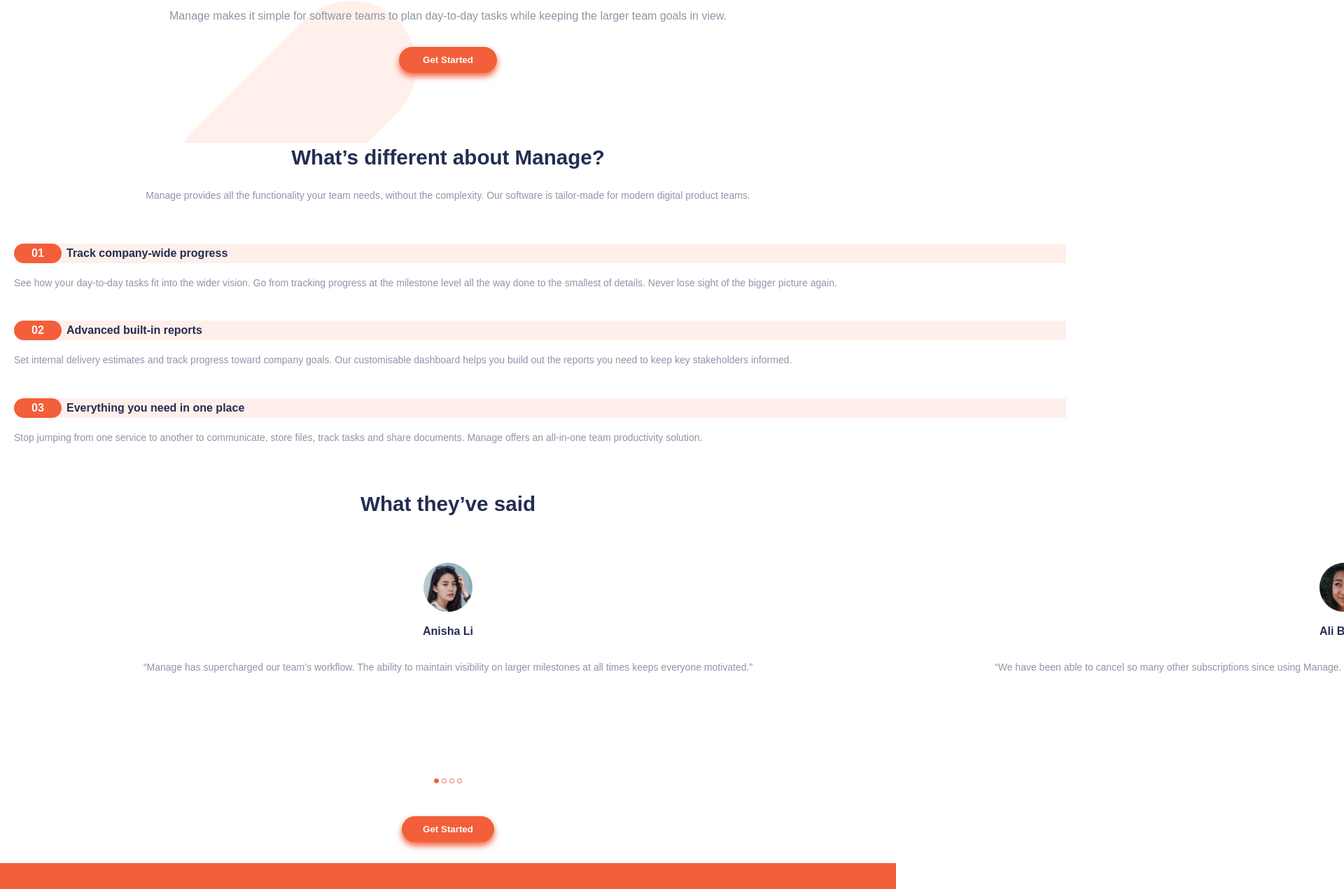
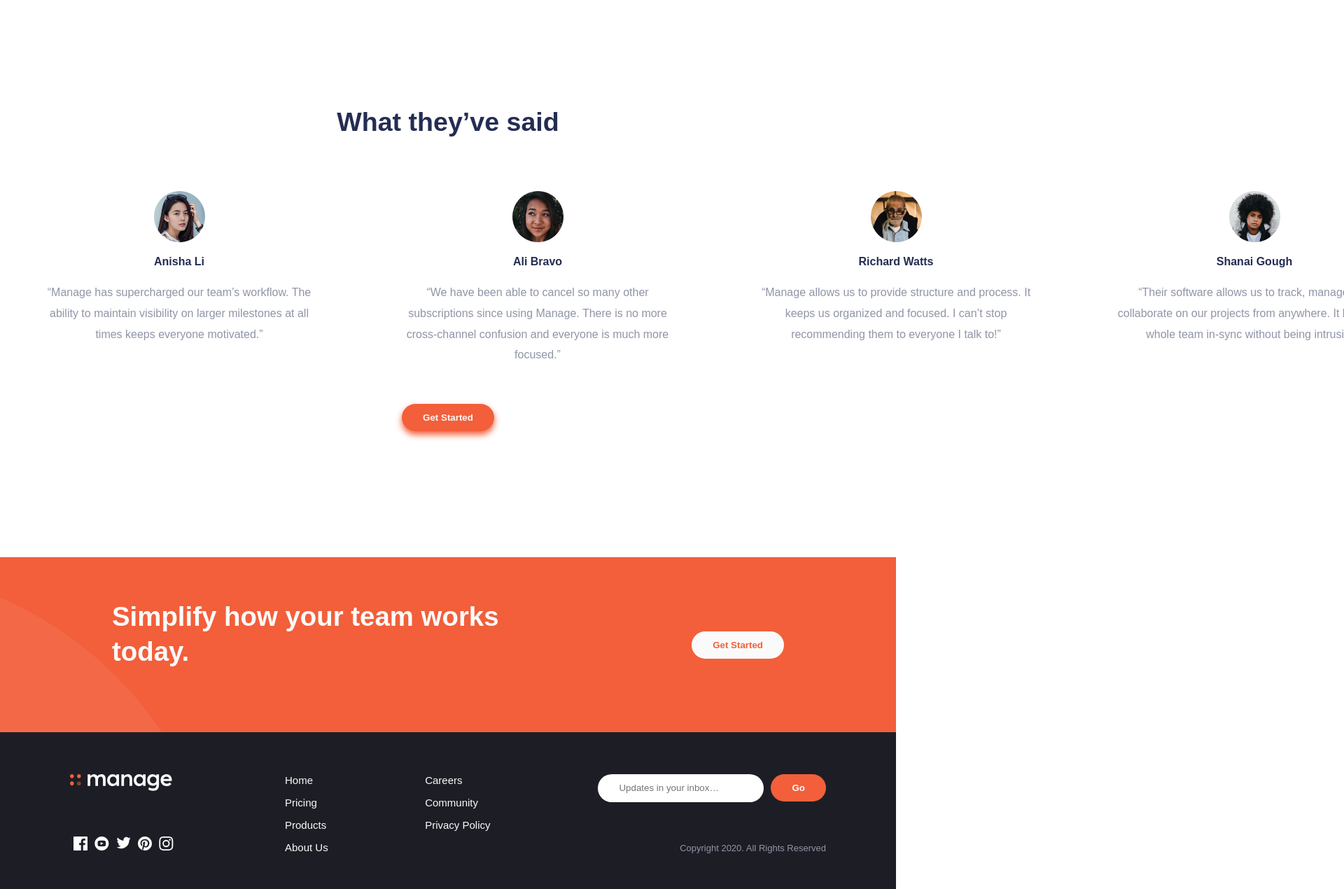
Before and after one commit to SakonBel/manage-landing-page-FEM, a React (Create React App) app: page / in a window 1280 px wide. Shown: the part 1290-2560 px from the top of the page at 70% size, 1920 px wide, since content can reach past the window. Built offline with nearby package versions, Linux system fonts and the light colour scheme; a web font is replaced by a local one.

Commit message:
Finished designing on all viewport

```diff
--- a/src/components/Footer.js
+++ b/src/components/Footer.js
@@ -18,12 +18,12 @@ const Footer = () => {
             <li className="f-item">Home</li>
             <li className="f-item">Pricing</li>
             <li className="f-item">Products</li>
-            <li className="f-item">About Us</li>
+            <li className="f-item last">About Us</li>
           </ul>
           <ul className="link">
             <li className="f-item">Careers</li>
             <li className="f-item">Community</li>
-            <li className="f-item">Privacy Policy</li>
+            <li className="f-item last">Privacy Policy</li>
           </ul>
         </div>
         <div className="bottom-logo">
--- a/src/style/css/index.css
+++ b/src/style/css/index.css
@@ -331,7 +331,7 @@ button {
 }
 
 .testimonial[class~="page-2"] .slider {
-  left: -100vw;
+  left: -100%;
 }
 
 .testimonial[class~="page-2"] .item-2 {
@@ -339,7 +339,7 @@ button {
 }
 
 .testimonial[class~="page-3"] .slider {
-  left: -200vw;
+  left: -200%;
 }
 
 .testimonial[class~="page-3"] .item-3 {
@@ -347,7 +347,7 @@ button {
 }
 
 .testimonial[class~="page-4"] .slider {
-  left: -300vw;
+  left: -300%;
 }
 
 .testimonial[class~="page-4"] .item-4 {
@@ -459,7 +459,151 @@ footer p {
   padding-bottom: 30px;
 }
 
-@media (min-width: 1440px) {
+@media (min-width: 550px) {
+  .navbar {
+    width: 100%;
+    padding: 0 50px;
+  }
+  .navbar nav {
+    -webkit-transform: translateX(1000px);
+            transform: translateX(1000px);
+    -webkit-transition: 0.5s;
+    transition: 0.5s;
+  }
+  .navbar nav .main-nav {
+    margin-left: 0;
+    margin-right: auto;
+  }
+  .navbar .logo img {
+    -webkit-transform: scale(1);
+            transform: scale(1);
+  }
+  .navbar .logo .hamburger {
+    -webkit-transition: 0.5s;
+    transition: 0.5s;
+  }
+  main {
+    display: unset;
+  }
+  .hero {
+    padding-left: 50px;
+  }
+  .hero .container-1,
+  .hero .container-2 {
+    padding-right: 50px;
+  }
+  .hero .container-2 {
+    background-size: 60%;
+    background-position: 430px -50px;
+  }
+  .hero .container-2 p {
+    padding: 30px 0;
+  }
+  .features {
+    padding-left: 50px;
+    padding-right: 50px;
+  }
+}
+
+@media (min-width: 950px) {
+  .navbar {
+    width: 100%;
+    padding: 0 80px;
+  }
+  .navbar nav .main-nav {
+    margin-left: 0;
+    margin-right: auto;
+  }
+  .hero {
+    padding: 0 80px;
+    display: -webkit-box;
+    display: -ms-flexbox;
+    display: flex;
+    -webkit-box-orient: horizontal;
+    -webkit-box-direction: reverse;
+        -ms-flex-direction: row-reverse;
+            flex-direction: row-reverse;
+    padding-top: 200px;
+  }
+  .hero .container-1,
+  .hero .container-2 {
+    background-image: none;
+    width: 50%;
+  }
+  .hero .container-1 {
+    padding: 0;
+  }
+  .hero .container-2 {
+    text-align: left;
+  }
+  .hero .container-2 button {
+    -ms-grid-column: 1;
+        grid-column-start: 1;
+    margin-left: 0;
+    margin-right: auto;
+  }
+  .features {
+    padding: 0 80px;
+    display: -webkit-box;
+    display: -ms-flexbox;
+    display: flex;
+    -webkit-box-pack: justify;
+        -ms-flex-pack: justify;
+            justify-content: space-between;
+    padding: 100px;
+  }
+  .features .container-1,
+  .features .container-2 {
+    width: 40%;
+  }
+  .features .container-1 {
+    display: -webkit-box;
+    display: -ms-flexbox;
+    display: flex;
+    -webkit-box-orient: vertical;
+    -webkit-box-direction: normal;
+        -ms-flex-direction: column;
+            flex-direction: column;
+    margin: 0;
+    -webkit-box-pack: start;
+        -ms-flex-pack: start;
+            justify-content: flex-start;
+  }
+  .features .container-1 h2,
+  .features .container-1 p {
+    padding-left: 0;
+    text-align: left;
+  }
+  .testimonial {
+    padding-bottom: 100px;
+  }
+  .testimonial .slider {
+    width: 240%;
+  }
+  .testimonial .slider .person {
+    width: 60%;
+  }
+  .testimonial .slider .person p {
+    margin: 0 auto;
+    width: 80%;
+  }
+  .testimonial .pagination {
+    visibility: hidden;
+  }
+  .cta {
+    padding: 50px 100px;
+  }
+  .cta h2 {
+    padding-bottom: 30px;
+  }
+  footer .footer .footer-link {
+    width: 40%;
+    -ms-flex-pack: distribute;
+        justify-content: space-around;
+  }
+}
+
+@media (min-width: 1150px) {
   button {
     padding: 12px 30px;
   }
@@ -474,7 +618,7 @@ footer p {
     -webkit-box-align: center;
         -ms-flex-align: center;
             align-items: center;
-    padding: 0 160px;
+    padding: 0 100px;
     padding-top: 30px;
   }
   .navbar .logo {
@@ -497,7 +641,7 @@ footer p {
     display: none;
   }
   .navbar nav {
-    width: 50%;
+    width: 60%;
     position: unset;
     visibility: visible;
     -webkit-transform: translateX(0);
@@ -534,7 +678,13 @@ footer p {
     -webkit-box-direction: reverse;
         -ms-flex-direction: row-reverse;
             flex-direction: row-reverse;
-    padding: 0 160px;
+    -webkit-box-align: center;
+        -ms-flex-align: center;
+            align-items: center;
+    -webkit-box-pack: justify;
+        -ms-flex-pack: justify;
+            justify-content: space-between;
+    padding: 0 100px;
     padding-top: 95px;
     background-image: url("../../images/bg-tablet-pattern.svg");
     background-repeat: no-repeat;
@@ -543,7 +693,7 @@ footer p {
   }
   .hero .container-1 {
     background: none;
-    width: 50%;
+    width: 40%;
   }
   .hero .container-1 img {
     padding-right: 0;
@@ -551,12 +701,12 @@ footer p {
   .hero .container-2 {
     display: unset;
     background-image: none;
-    width: 50%;
+    width: 60%;
     text-align: left;
   }
   .hero .container-2 h1 {
-    font-size: 3.5rem;
-    line-height: 1.15;
+    font-size: 3rem;
+    line-height: 1.05;
     padding: 0;
     padding-top: 175px;
     width: 90%;
@@ -575,7 +725,7 @@ footer p {
     -webkit-box-pack: justify;
         -ms-flex-pack: justify;
             justify-content: space-between;
-    padding: 85px 160px;
+    padding: 85px 100px;
   }
   .features .container-1 {
     display: unset;
@@ -584,7 +734,7 @@ footer p {
   }
   .features .container-1 h2 {
     padding: 0;
-    font-size: 2.35rem;
+    font-size: 2.2rem;
     line-height: 1.15;
   }
   .features .container-1 p {
@@ -625,14 +775,14 @@ footer p {
   }
   .testimonial h2 {
     padding: 20px 0;
-    font-size: 2.5rem;
+    font-size: 2.35rem;
   }
   .testimonial .slider {
     width: 160%;
     margin-top: 20px;
   }
   .testimonial .slider .person {
-    width: 40vw;
+    width: 40%;
   }
   .testimonial .slider .person img {
     width: 73px;
@@ -660,9 +810,116 @@ footer p {
     padding: 60px 160px;
   }
   .cta h2 {
-    width: 40%;
+    width: 60%;
     margin: 0;
     text-align: left;
   }
+  footer {
+    position: relative;
+    padding: 60px 100px;
+  }
+  footer .footer {
+    -webkit-box-orient: horizontal;
+    -webkit-box-direction: reverse;
+        -ms-flex-direction: row-reverse;
+            flex-direction: row-reverse;
+    -webkit-box-align: stretch;
+        -ms-flex-align: stretch;
+            align-items: stretch;
+    -webkit-box-pack: justify;
+        -ms-flex-pack: justify;
+            justify-content: space-between;
+  }
+  footer .footer form {
+    display: -webkit-box;
+    display: -ms-flexbox;
+    display: flex;
+    -webkit-box-align: center;
+        -ms-flex-align: center;
+            align-items: center;
+    -ms-flex-item-align: start;
+        align-self: flex-start;
+  }
+  footer .footer form input {
+    margin: 0;
+    margin-right: 10px;
+  }
+  footer .footer .footer-link {
+    -ms-flex-pack: distribute;
+        justify-content: space-around;
+  }
+  footer .footer .footer-link .last {
+    padding-bottom: 0;
+  }
+  footer .footer .bottom-logo {
+    -webkit-box-orient: vertical;
+    -webkit-box-direction: reverse;
+        -ms-flex-direction: column-reverse;
+            flex-direction: column-reverse;
+    -webkit-box-pack: justify;
+        -ms-flex-pack: justify;
+            justify-content: space-between;
+  }
+  footer .footer .bottom-logo .social-link ul li {
+    -webkit-transform: scale(1);
+            transform: scale(1);
+    padding: 0 5px;
+    margin: 0;
+  }
+  footer .footer .bottom-logo .logo {
+    margin: 0 auto;
+    margin-left: 0;
+    -webkit-transform: scale(1);
+            transform: scale(1);
+  }
+  footer p {
+    position: absolute;
+    padding-bottom: 0;
+    right: 100px;
+    bottom: 60px;
+  }
+}
+
+@media (min-width: 1440px) {
+  .navbar {
+    padding: 0 160px;
+  }
+  .navbar nav {
+    width: 50%;
+  }
+  main {
+    display: unset;
+  }
+  .hero {
+    padding: 0 160px;
+    padding-top: 95px;
+  }
+  .hero .container-2 h1 {
+    font-size: 3.5rem;
+    line-height: 1.15;
+    padding-top: 175px;
+  }
+  .features {
+    padding: 85px 160px;
+  }
+  .features .container-1 h2 {
+    font-size: 2.35rem;
+  }
+  .testimonial h2 {
+    font-size: 2.5rem;
+  }
+  .cta {
+    padding: 60px 160px;
+  }
+  .cta h2 {
+    width: 40%;
+  }
+  footer {
+    padding: 60px 160px;
+  }
+  footer p {
+    right: 160px;
+    bottom: 60px;
+  }
 }
 /*# sourceMappingURL=index.css.map */
--- /dev/null
+++ b/src/style/sass/_laptop.scss
@@ -0,0 +1,97 @@
+// Laptop
+
+@media (min-width: 950px) {
+  .navbar {
+    width: 100%;
+    padding: 0 80px;
+
+    nav .main-nav {
+      margin-left: 0;
+      margin-right: auto;
+    }
+  }
+
+  .hero {
+    padding: 0 80px;
+    display: flex;
+    flex-direction: row-reverse;
+    padding-top: 200px;
+
+    .container-1,
+    .container-2 {
+      background-image: none;
+      width: 50%;
+    }
+
+    .container-1 {
+      padding: 0;
+    }
+
+    .container-2 {
+      text-align: left;
+      button {
+        grid-column-start: 1;
+        margin-left: 0;
+        margin-right: auto;
+      }
+    }
+  }
+
+  .features {
+    padding: 0 80px;
+    display: flex;
+    justify-content: space-between;
+    padding: 100px;
+
+    .container-1,
+    .container-2 {
+      width: 40%;
+    }
+
+    .container-1 {
+      display: flex;
+      flex-direction: column;
+      margin: 0;
+      justify-content: flex-start;
+
+      h2,
+      p {
+        padding-left: 0;
+        text-align: left;
+      }
+    }
+  }
+
+  .testimonial {
+    padding-bottom: 100px;
+    .slider {
+      width: 240%;
+      .person {
+        width: 60%;
+
+        p {
+          margin: 0 auto;
+          width: 80%;
+        }
+      }
+    }
+
+    .pagination {
+      visibility: hidden;
+    }
+  }
+
+  .cta {
+    padding: 50px 100px;
+    h2 {
+      padding-bottom: 30px;
+    }
+  }
+
+  footer .footer {
+    .footer-link {
+      width: 40%;
+      justify-content: space-around;
+    }
+  }
+}
--- a/src/style/sass/_viewport.scss
+++ b/src/style/sass/_notebook.scss
@@ -1,6 +1,6 @@
-// Desktop
+// Notebook
 
-@media (min-width: 1440px) {
+@media (min-width: 1150px) {
   button {
     padding: 12px 30px;
   }
@@ -10,7 +10,7 @@
     display: flex;
     justify-content: space-between;
     align-items: center;
-    padding: 0 160px;
+    padding: 0 100px;
     padding-top: 30px;
 
     .logo {
@@ -28,7 +28,7 @@
     }
 
     nav {
-      width: 50%;
+      width: 60%;
       position: unset;
       visibility: visible;
       transform: translateX(0);
@@ -62,7 +62,9 @@
   .hero {
     display: flex;
     flex-direction: row-reverse;
-    padding: 0 160px;
+    align-items: center;
+    justify-content: space-between;
+    padding: 0 100px;
     padding-top: 95px;
     background-image: url("../../images/bg-tablet-pattern.svg");
     background-repeat: no-repeat;
@@ -71,7 +73,7 @@
 
     .container-1 {
       background: none;
-      width: 50%;
+      width: 40%;
       img {
         padding-right: 0;
       }
@@ -80,12 +82,12 @@
     .container-2 {
       display: unset;
       background-image: none;
-      width: 50%;
+      width: 60%;
       text-align: left;
 
       h1 {
-        font-size: 3.5rem;
-        line-height: 1.15;
+        font-size: 3rem;
+        line-height: 1.05;
         padding: 0;
         padding-top: 175px;
         width: 90%;
@@ -105,7 +107,7 @@
   .features {
     display: flex;
     justify-content: space-between;
-    padding: 85px 160px;
+    padding: 85px 100px;
 
     .container-1 {
       display: unset;
@@ -114,7 +116,7 @@
 
       h2 {
         padding: 0;
-        font-size: 2.35rem;
+        font-size: 2.2rem;
         line-height: 1.15;
       }
 
@@ -160,7 +162,7 @@
 
     h2 {
       padding: 20px 0;
-      font-size: 2.5rem;
+      font-size: 2.35rem;
     }
 
     .slider {
@@ -168,7 +170,7 @@
       margin-top: 20px;
 
       .person {
-        width: 40vw;
+        width: 40%;
         img {
           width: 73px;
         }
@@ -195,9 +197,64 @@
     padding: 60px 160px;
 
     h2 {
-      width: 40%;
+      width: 60%;
       margin: 0;
       text-align: left;
     }
   }
+
+  footer {
+    position: relative;
+    padding: 60px 100px;
+
+    .footer {
+      flex-direction: row-reverse;
+      align-items: stretch;
+      justify-content: space-between;
+
+      form {
+        display: flex;
+        align-items: center;
+        align-self: flex-start;
+
+        input {
+          margin: 0;
+          margin-right: 10px;
+        }
+      }
+
+      .footer-link {
+        justify-content: space-around;
+
+        .last {
+          padding-bottom: 0;
+        }
+      }
+
+      .bottom-logo {
+        flex-direction: column-reverse;
+        justify-content: space-between;
+
+        .social-link ul {
+          li {
+            transform: scale(1);
+            padding: 0 5px;
+            margin: 0;
+          }
+        }
+
+        .logo {
+          margin: 0 auto;
+          margin-left: 0;
+          transform: scale(1);
+        }
+      }
+    }
+    p {
+      position: absolute;
+      padding-bottom: 0;
+      right: 100px;
+      bottom: 60px;
+    }
+  }
 }
--- a/src/style/sass/index.scss
+++ b/src/style/sass/index.scss
@@ -291,7 +291,7 @@ button {
 
 .testimonial[class~="page-2"] {
   .slider {
-    left: -100vw;
+    left: -100%;
   }
 
   .item-2 {
@@ -301,7 +301,7 @@ button {
 
 .testimonial[class~="page-3"] {
   .slider {
-    left: -200vw;
+    left: -200%;
   }
 
   .item-3 {
@@ -311,7 +311,7 @@ button {
 
 .testimonial[class~="page-4"] {
   .slider {
-    left: -300vw;
+    left: -300%;
   }
 
   .item-4 {
@@ -404,4 +404,7 @@ footer {
   }
 }
 
-@import "viewport";
+@import "tablet";
+@import "laptop";
+@import "notebook";
+@import "desktop";
```
Also changed, not shown: src/style/sass/_desktop.scss (added, +61 -0 lines), src/style/sass/_tablet.scss (added, +53 -0 lines), 1 other file (tests, documents, lock files or other folders).
